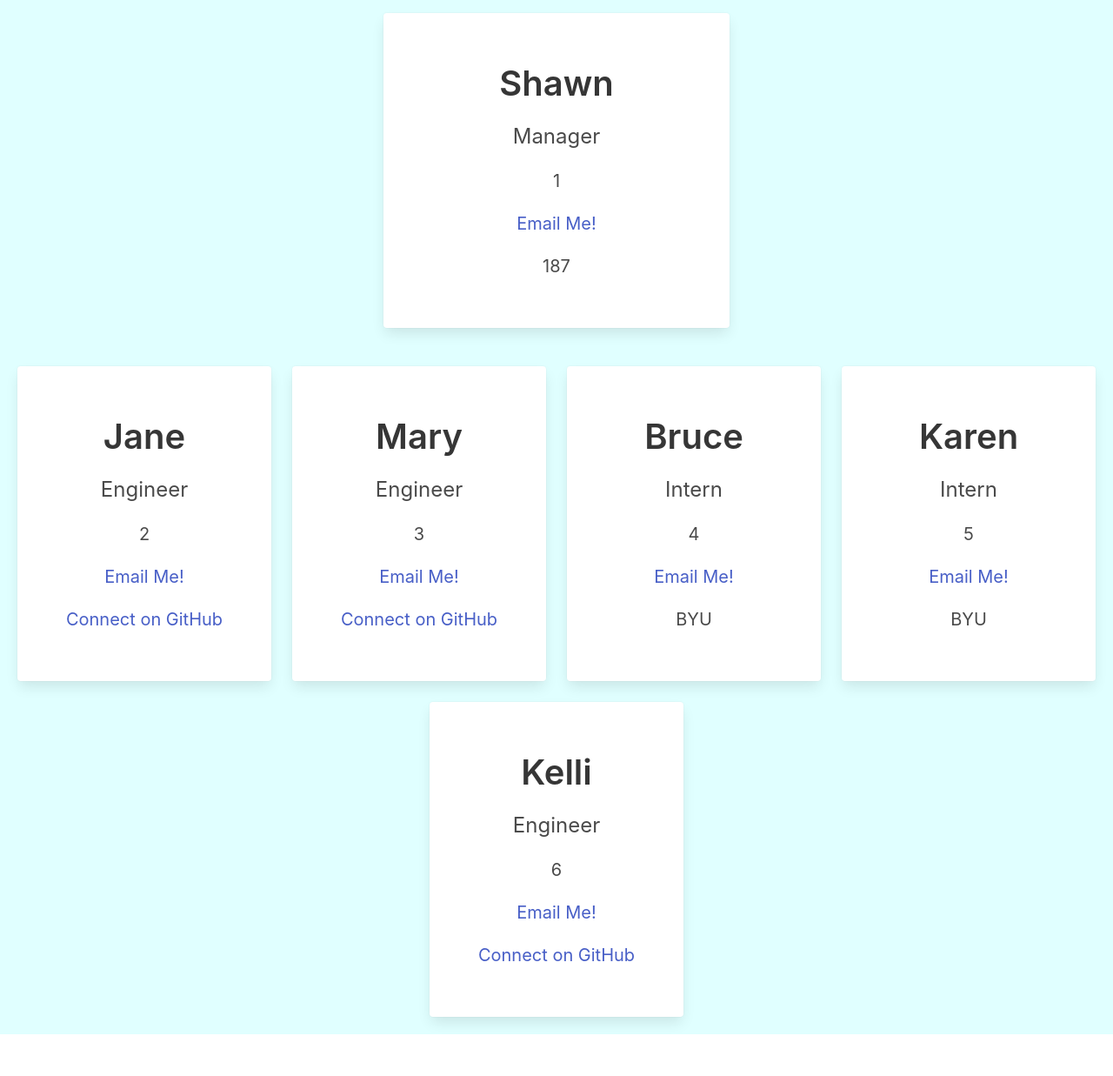
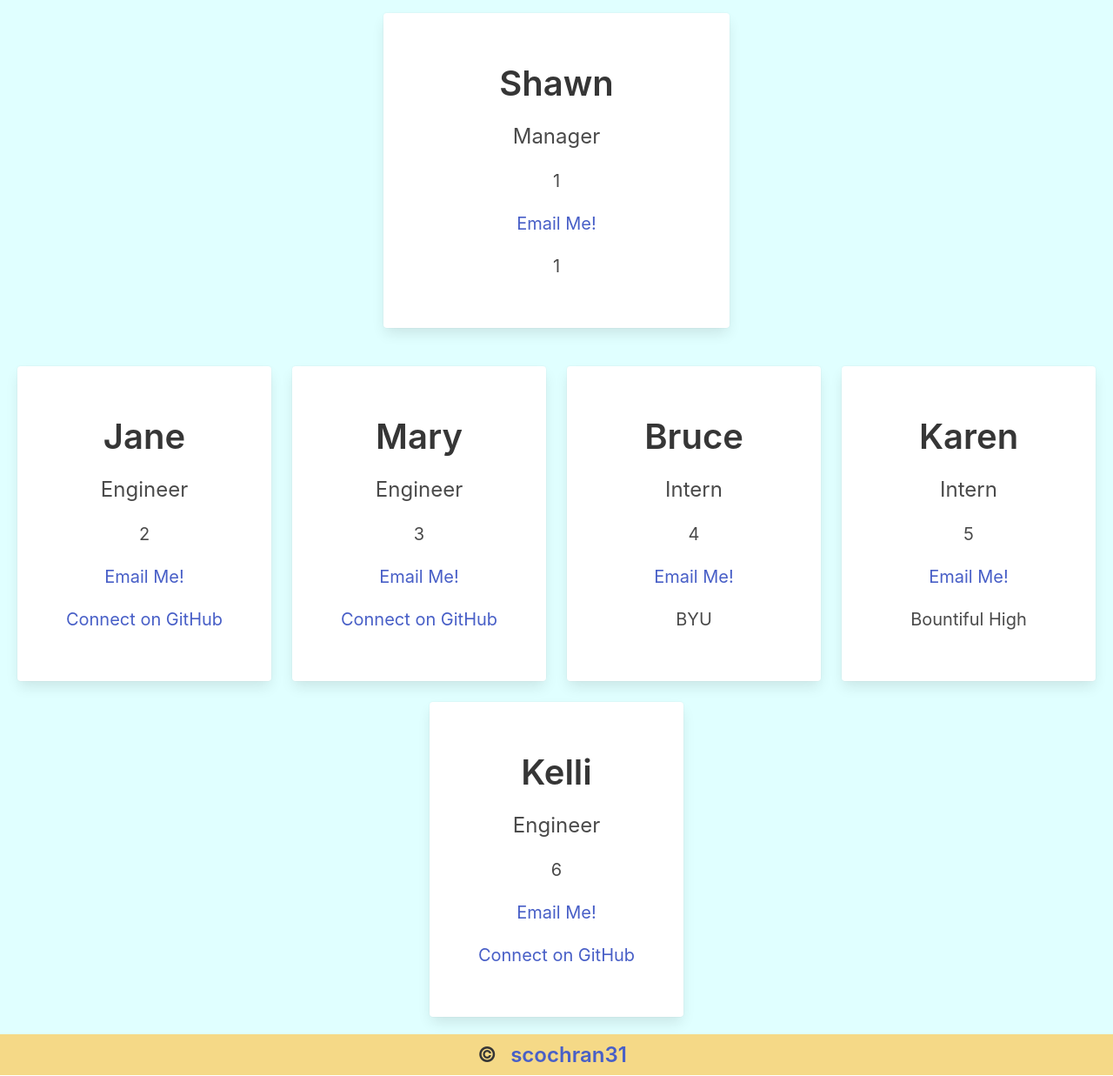
Before and after one commit to scochran31/team-profile-creator, a website: page dist/employees.html in a window 1280 px wide. Shown: the part 79-1316 px from the top of the page at 87% size. Before the commit the page ends 1270 px from the top, so only its background shows below. Drawn offline with nearby package versions, Linux system fonts and the light colour scheme.

```diff
--- a/dist/employees.html
+++ b/dist/employees.html
@@ -34,7 +34,7 @@
                         <p class="subtitle is-5"><a href="mailto:shawn.cochran31@gmail.com">Email Me!</a></p>
                     </span>
                     <span id="duty">
-                        <p class="subtitle is-5">187</p>
+                        <p class="subtitle is-5">1</p>
                     </span>
                 </div>
             </div>
@@ -121,7 +121,7 @@
                     <p class="subtitle is-5"><a href="mailto:shawn.cochran31@gmail.com">Email Me!</a></p>
                 </span>
                 <span id="duty">
-                    <p class="subtitle is-5">BYU</p>
+                    <p class="subtitle is-5">Bountiful High</p>
                 </span>
             </div>
         </div>
@@ -149,6 +149,11 @@
             </div>
             </div>
         </main>
+        <footer>
+        <h2 class="title is-4">&#0169
+            <a href="https://github.com/scochran31">scochran31</a>
+        </h2>
+    </footer>
     </body>
 
     </html>
```
Also changed, not shown: README.md.
